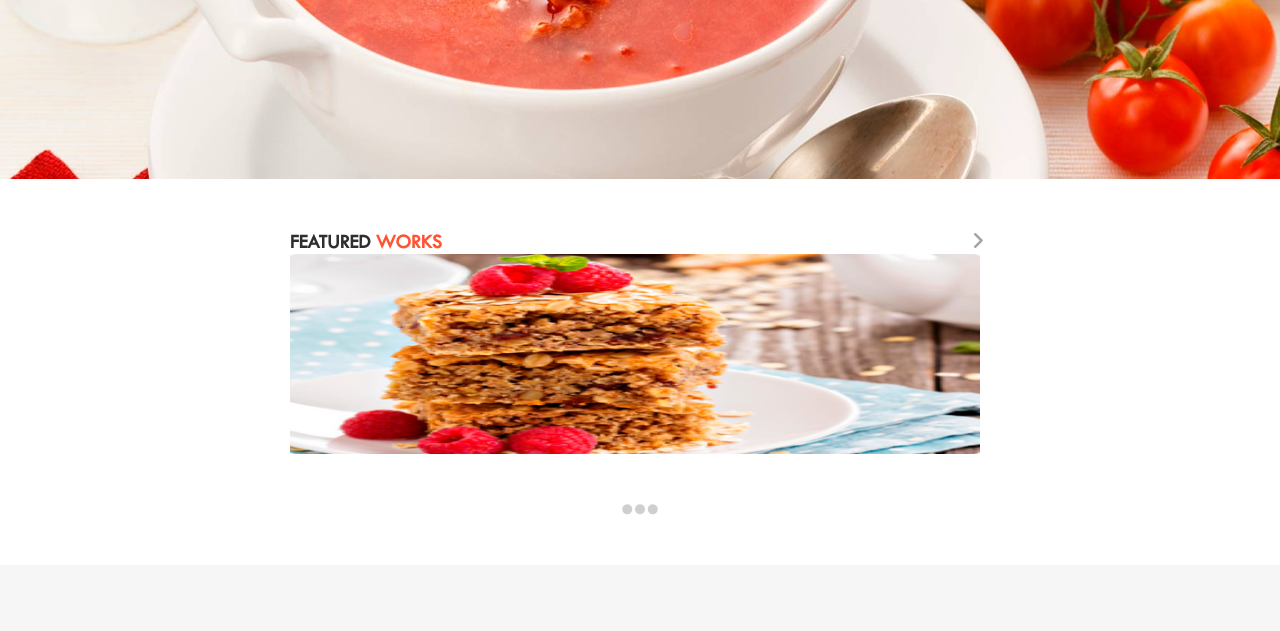
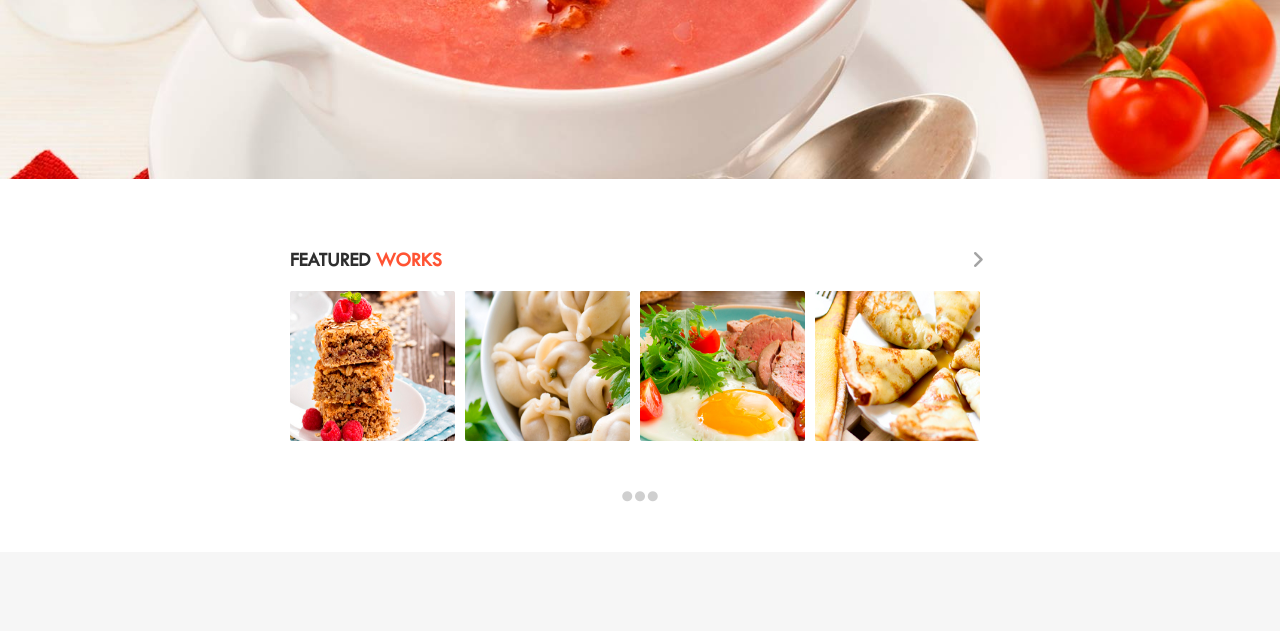
Before and after one commit to MarinaM7/Build-Week-1, a plain HTML site: page index.html in a window 1280 px wide. Shown: the part 321-952 px from the top of the page. Drawn offline with Linux system fonts and the light colour scheme.

Commit message:
media marina

```diff
--- a/assets/css/general.css
+++ b/assets/css/general.css
@@ -18,6 +18,7 @@ h1 {
     padding: 40px 0px;
     color: #2e2e2e;
     margin: 0;
+    text-align: center;
 }
 
 h1 span {
@@ -34,6 +35,7 @@ h3 {
     font-size: 20px;
     color: #2e2e2e;
     font-weight: 600;
+    padding: 20px 0px;
 }
 
 
@@ -94,6 +96,26 @@ hr {
 
 /*-----------------------------MEDIA INIZIO-----------------------------*/
 
+@media screen and (min-width: 480px) {
+
+    .img-slider #two {
+        display: block;
+    }
+}
+
+@media screen and (min-width: 992px) {
+
+    .img-slider .single-img {
+        width: 230px;
+        height: 150px;
+        margin-right: 30px;
+    }
+
+    .img-slider #four {
+        display: block;
+    }
+}
+
 @media screen and (min-width: 768px) {
 
     h1 {
@@ -106,13 +128,12 @@ hr {
 
     /*HOME*/
 
-    .single-img {
+    .img-slider .single-img {
         width: 230px;
-        height: 170px;
         margin-right: 10px;
     }
 
-    #three {
+    .img-slider #three {
         display: block;
     }
 
--- a/assets/css/style.css
+++ b/assets/css/style.css
@@ -70,7 +70,7 @@ nav button {
   border-radius: 2px;
   padding-bottom: 50px;
   width: 100%;
-  height: 200px;
+  height: 170px;
 }
 
 .single-img img {
@@ -574,7 +574,6 @@ h2 {
 }
 
 
-
 #footer .contenuto .blog ul li h4 i,
 #footer .contenuto .info ul li h4 i,
 #footer .contenuto .gallary ul li h4 i {
@@ -583,6 +582,7 @@ h2 {
   font-size: 20px;
 }
 
+
 #footer .contenuto .blog ul li p,
 #footer .contenuto .info ul li p,
 #footer .contenuto .gallary ul li p {
@@ -590,15 +590,11 @@ h2 {
   font-size: 14px;
 }
 
-
-
-
 #footer .contenuto .blog ul,
 #footer .contenuto .info ul,
 #footer .contenuto .gallary ul {
   padding-top: 20px;
 }
-
 
 #footer .contenuto .socialMedia ul li a {
   display: block;
@@ -617,8 +613,6 @@ h2 {
   color: #fff;
 }
 
-
-
 #footer .contenuto .blog ul li h4 a,
 #footer .contenuto .gallery ul li h4 a {
   color: #FF4F02;
@@ -630,16 +624,11 @@ h2 {
   font-weight: 400;
 }
 
-
-
 #footer .contenuto .info ul li p a {
   color: #474747;
 }
 
-
 /* FOOTER BOTTOM */
-
-
 
 #bottomFooter {
   background: #E9E9E9;
```
